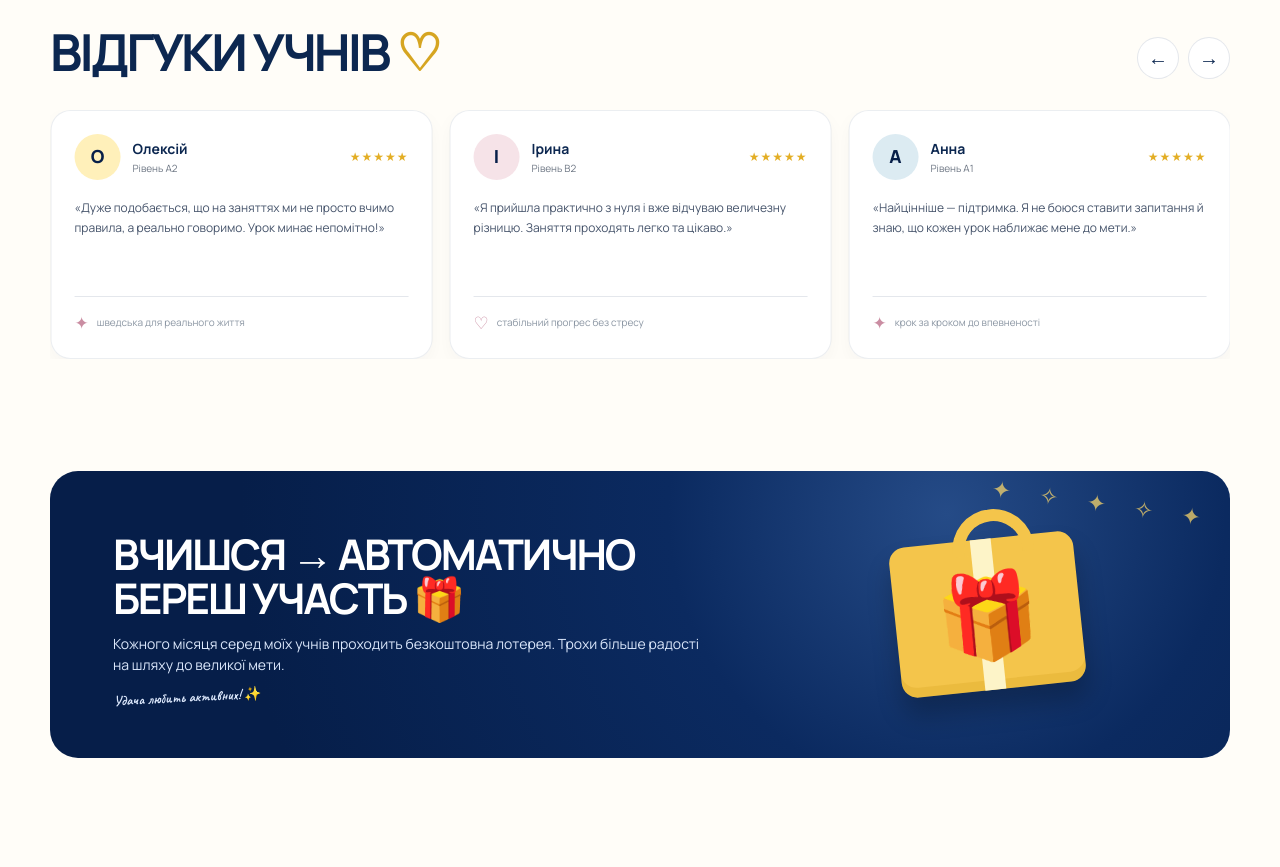
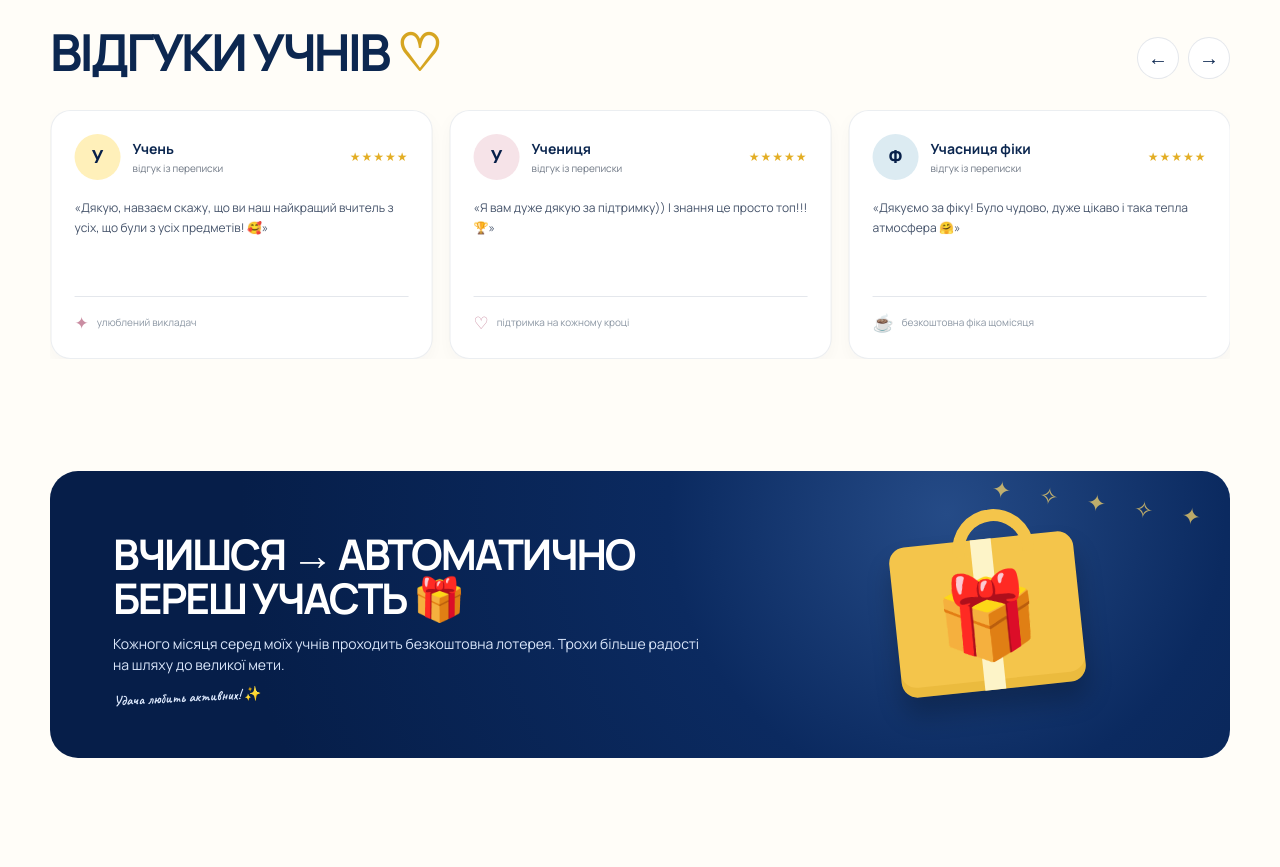
Before and after one commit to Sovellia/angelina-courses, a plain HTML site: page index.html in a window 1280 px wide. Shown: the part 6540-7407 px from the top of the page. Drawn offline with Linux system fonts and the light colour scheme.

Commit message:
Справжні відгуки учнів замість демо-текстів

```diff
--- a/index.html
+++ b/index.html
@@ -417,11 +417,10 @@
       <section class="section outcomes"><div class="container"><div class="outcomes-box reveal"><h2 class="section-title">Що ти отримаєш</h2><ul class="outcomes-list"><li><span>💬</span>Говорити впевненіше</li><li><span>👂</span>Краще розуміти шведську на слух</li><li><span>📚</span>Розширити словниковий запас</li><li><span>✍</span>Розібратися з граматикою</li><li><span>🏠</span>Легше адаптуватися у Швеції</li><li><span>💼</span>Бути впевненішим у роботі та житті</li></ul><div class="du-note">Du klarar det! ✨</div></div></div></section>
 
       <section class="section reviews" id="reviews"><div class="container"><div class="reviews-head reveal"><h2 class="section-title">Відгуки учнів <span class="yellow">♡</span></h2><div class="slider-controls"><button id="review-prev" type="button" aria-label="Попередній відгук">←</button><button id="review-next" type="button" aria-label="Наступний відгук">→</button></div></div><div class="reviews-window reveal"><div class="reviews-track" id="reviews-track">
-        <article class="review"><div class="review-head"><div class="avatar">М</div><div><h3>Марія</h3><small>Рівень B1</small></div><div class="stars">★★★★★</div></div><p>«Після кількох занять я нарешті перестала боятися говорити шведською. Ангеліна дуже легко пояснює складні речі ❤️»</p><div class="review-footer"><span>♡</span> говорить більше й упевненіше</div></article>
-        <article class="review"><div class="review-head"><div class="avatar">О</div><div><h3>Олексій</h3><small>Рівень A2</small></div><div class="stars">★★★★★</div></div><p>«Дуже подобається, що на заняттях ми не просто вчимо правила, а реально говоримо. Урок минає непомітно!»</p><div class="review-footer"><span>✦</span> шведська для реального життя</div></article>
-        <article class="review"><div class="review-head"><div class="avatar">І</div><div><h3>Ірина</h3><small>Рівень B2</small></div><div class="stars">★★★★★</div></div><p>«Я прийшла практично з нуля і вже відчуваю величезну різницю. Заняття проходять легко та цікаво.»</p><div class="review-footer"><span>♡</span> стабільний прогрес без стресу</div></article>
-        <article class="review"><div class="review-head"><div class="avatar">А</div><div><h3>Анна</h3><small>Рівень A1</small></div><div class="stars">★★★★★</div></div><p>«Найцінніше — підтримка. Я не боюся ставити запитання й знаю, що кожен урок наближає мене до мети.»</p><div class="review-footer"><span>✦</span> крок за кроком до впевненості</div></article>
-        <article class="review"><div class="review-head"><div class="avatar">Д</div><div><h3>Дарина</h3><small>Рівень B1</small></div><div class="stars">★★★★★</div></div><p>«Багато практики, класні матеріали й дуже тепла атмосфера. Саме такою я уявляла шведську!»</p><div class="review-footer"><span>♡</span> легке навчання з результатом</div></article>
+        <article class="review"><div class="review-head"><div class="avatar">М</div><div><h3>Мама учня</h3><small>відгук із переписки</small></div><div class="stars">★★★★★</div></div><p>«Я вчора зустріла нашого класного керівника — вона сказала, що в шоці від того, що син за літо почав розмовляти шведською 🥺 Це все ваша заслуга!!! Дякую дуже!»</p><div class="review-footer"><span>♡</span> результат, який помітили в школі</div></article>
+        <article class="review"><div class="review-head"><div class="avatar">У</div><div><h3>Учень</h3><small>відгук із переписки</small></div><div class="stars">★★★★★</div></div><p>«Дякую, навзаєм скажу, що ви наш найкращий вчитель з усіх, що були з усіх предметів! 🥰»</p><div class="review-footer"><span>✦</span> улюблений викладач</div></article>
+        <article class="review"><div class="review-head"><div class="avatar">У</div><div><h3>Учениця</h3><small>відгук із переписки</small></div><div class="stars">★★★★★</div></div><p>«Я вам дуже дякую за підтримку)) І знання це просто топ!!! 🏆»</p><div class="review-footer"><span>♡</span> підтримка на кожному кроці</div></article>
+        <article class="review"><div class="review-head"><div class="avatar">Ф</div><div><h3>Учасниця фіки</h3><small>відгук із переписки</small></div><div class="stars">★★★★★</div></div><p>«Дякуємо за фіку! Було чудово, дуже цікаво і така тепла атмосфера 🤗»</p><div class="review-footer"><span>☕</span> безкоштовна фіка щомісяця</div></article>
       </div></div></div></section>
 
       <section class="lottery"><div class="container"><div class="lottery-box reveal"><div><h2>Вчишся → автоматично береш участь 🎁</h2><p>Кожного місяця серед моїх учнів проходить безкоштовна лотерея. Трохи більше радості на шляху до великої мети.</p><p class="lottery-script script">Удача любить активних! ✨</p></div><div class="gift" aria-label="Подарунок"><span>🎁</span></div></div></div></section>
```
